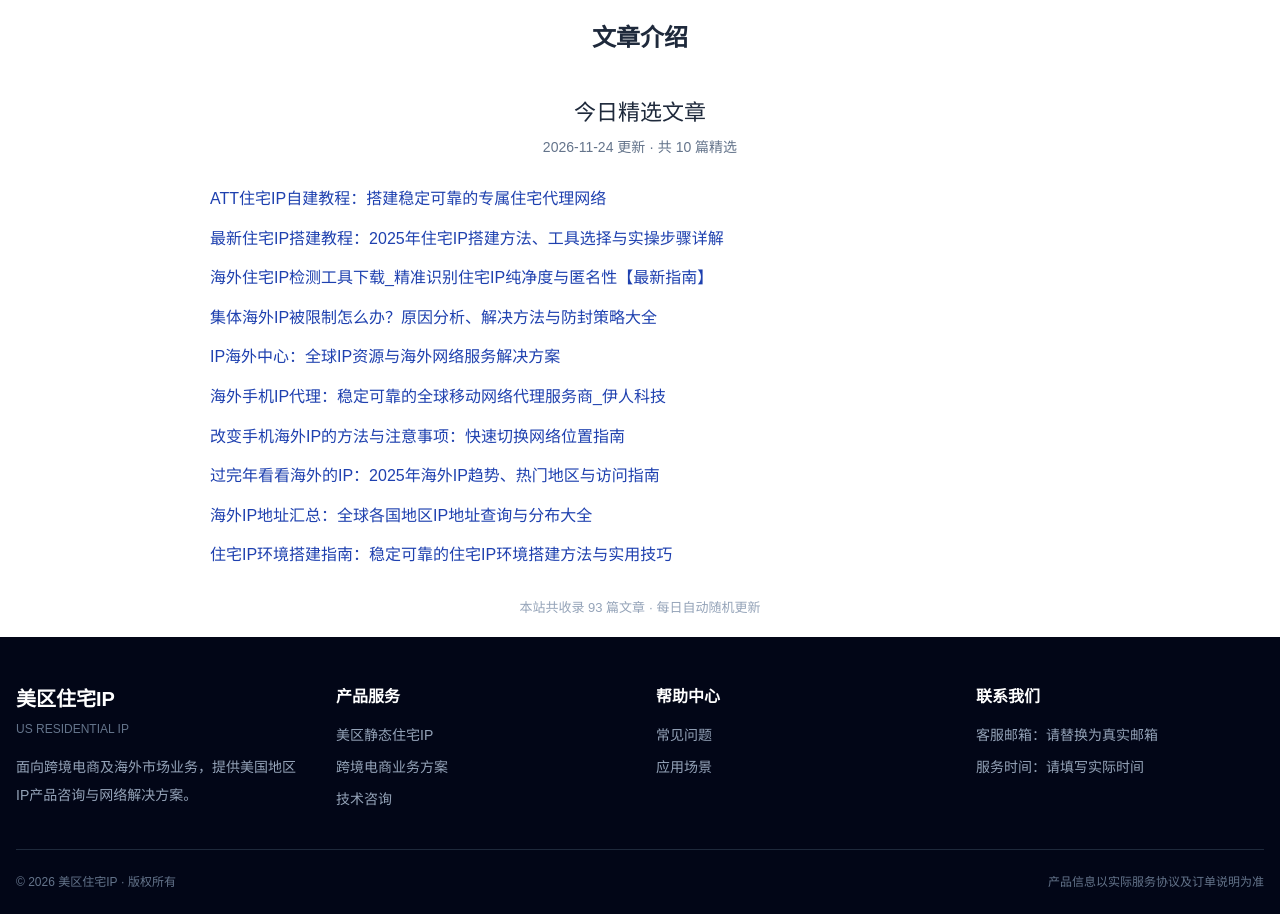
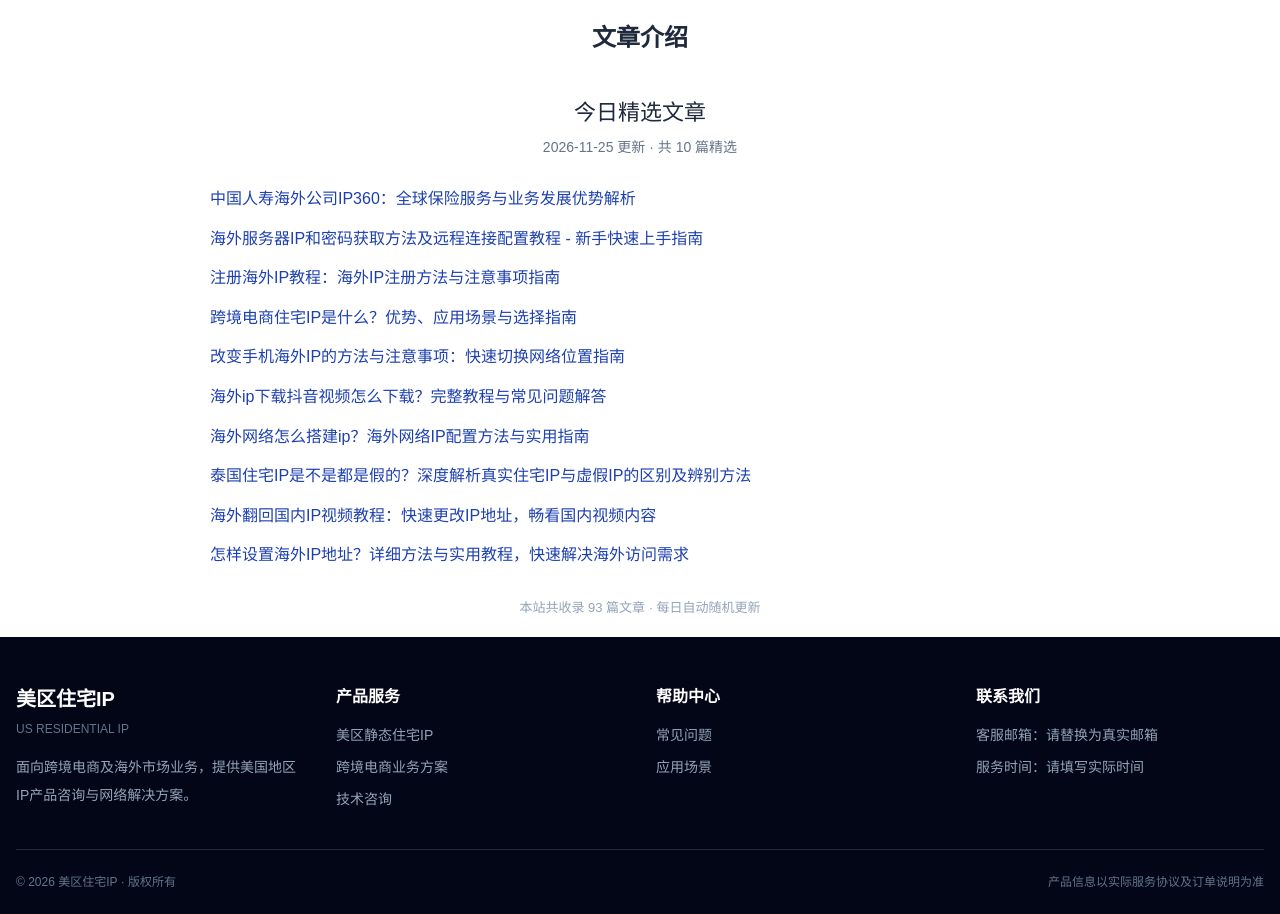
Before and after one commit to ultranova74/ultranova74.github.io, a plain HTML site: page index.html in a window 1280 px wide. Shown: the part 3300-4214 px from the top of the page. Drawn offline with nearby package versions, Linux system fonts and the light colour scheme.

Commit message:
每日文章精选更新 2026-11-25

```diff
--- a/index.html
+++ b/index.html
@@ -293,18 +293,18 @@
         <h2 class="section-title">文章介绍</h2>
         <div class="link-list" style="max-width:900px; margin:0 auto; padding:20px 0;">
             <h2 style="text-align:center; font-size:22px; margin-bottom:8px; color:#1e293b;">今日精选文章</h2>
-            <p style="text-align:center; color:#64748b; font-size:14px; margin-bottom:28px;">2026-11-24 更新 · 共 10 篇精选</p>
+            <p style="text-align:center; color:#64748b; font-size:14px; margin-bottom:28px;">2026-11-25 更新 · 共 10 篇精选</p>
             <ul style="list-style:none; padding:0 20px; margin:0;">
-          <li style="margin-bottom:14px; line-height:1.6;"><a href="pages/0cNkT.html" style="color:#1e40af; text-decoration:none; font-size:16px;">ATT住宅IP自建教程：搭建稳定可靠的专属住宅代理网络</a></li>
-          <li style="margin-bottom:14px; line-height:1.6;"><a href="pages/0BG0s.html" style="color:#1e40af; text-decoration:none; font-size:16px;">最新住宅IP搭建教程：2025年住宅IP搭建方法、工具选择与实操步骤详解</a></li>
-          <li style="margin-bottom:14px; line-height:1.6;"><a href="pages/rjFow.html" style="color:#1e40af; text-decoration:none; font-size:16px;">海外住宅IP检测工具下载_精准识别住宅IP纯净度与匿名性【最新指南】</a></li>
-          <li style="margin-bottom:14px; line-height:1.6;"><a href="pages/ri2y4.html" style="color:#1e40af; text-decoration:none; font-size:16px;">集体海外IP被限制怎么办？原因分析、解决方法与防封策略大全</a></li>
-          <li style="margin-bottom:14px; line-height:1.6;"><a href="pages/rH26D.html" style="color:#1e40af; text-decoration:none; font-size:16px;">IP海外中心：全球IP资源与海外网络服务解决方案</a></li>
-          <li style="margin-bottom:14px; line-height:1.6;"><a href="pages/rj89r.html" style="color:#1e40af; text-decoration:none; font-size:16px;">海外手机IP代理：稳定可靠的全球移动网络代理服务商_伊人科技</a></li>
+          <li style="margin-bottom:14px; line-height:1.6;"><a href="pages/rKka0.html" style="color:#1e40af; text-decoration:none; font-size:16px;">中国人寿海外公司IP360：全球保险服务与业务发展优势解析</a></li>
+          <li style="margin-bottom:14px; line-height:1.6;"><a href="pages/0B9v5.html" style="color:#1e40af; text-decoration:none; font-size:16px;">海外服务器IP和密码获取方法及远程连接配置教程 - 新手快速上手指南</a></li>
+          <li style="margin-bottom:14px; line-height:1.6;"><a href="pages/rj7x1.html" style="color:#1e40af; text-decoration:none; font-size:16px;">注册海外IP教程：海外IP注册方法与注意事项指南</a></li>
+          <li style="margin-bottom:14px; line-height:1.6;"><a href="pages/0c6h0.html" style="color:#1e40af; text-decoration:none; font-size:16px;">跨境电商住宅IP是什么？优势、应用场景与选择指南</a></li>
           <li style="margin-bottom:14px; line-height:1.6;"><a href="pages/rJ57K.html" style="color:#1e40af; text-decoration:none; font-size:16px;">改变手机海外IP的方法与注意事项：快速切换网络位置指南</a></li>
-          <li style="margin-bottom:14px; line-height:1.6;"><a href="pages/rMFRB.html" style="color:#1e40af; text-decoration:none; font-size:16px;">过完年看看海外的IP：2025年海外IP趋势、热门地区与访问指南</a></li>
-          <li style="margin-bottom:14px; line-height:1.6;"><a href="pages/rI5HY.html" style="color:#1e40af; text-decoration:none; font-size:16px;">海外IP地址汇总：全球各国地区IP地址查询与分布大全</a></li>
-          <li style="margin-bottom:14px; line-height:1.6;"><a href="pages/rjh9S.html" style="color:#1e40af; text-decoration:none; font-size:16px;">住宅IP环境搭建指南：稳定可靠的住宅IP环境搭建方法与实用技巧</a></li>
+          <li style="margin-bottom:14px; line-height:1.6;"><a href="pages/rm31T.html" style="color:#1e40af; text-decoration:none; font-size:16px;">海外ip下载抖音视频怎么下载？完整教程与常见问题解答</a></li>
+          <li style="margin-bottom:14px; line-height:1.6;"><a href="pages/RgLho.html" style="color:#1e40af; text-decoration:none; font-size:16px;">海外网络怎么搭建ip？海外网络IP配置方法与实用指南</a></li>
+          <li style="margin-bottom:14px; line-height:1.6;"><a href="pages/rkFzX.html" style="color:#1e40af; text-decoration:none; font-size:16px;">泰国住宅IP是不是都是假的？深度解析真实住宅IP与虚假IP的区别及辨别方法</a></li>
+          <li style="margin-bottom:14px; line-height:1.6;"><a href="pages/RI3Ch.html" style="color:#1e40af; text-decoration:none; font-size:16px;">海外翻回国内IP视频教程：快速更改IP地址，畅看国内视频内容</a></li>
+          <li style="margin-bottom:14px; line-height:1.6;"><a href="pages/RJT3n.html" style="color:#1e40af; text-decoration:none; font-size:16px;">怎样设置海外IP地址？详细方法与实用教程，快速解决海外访问需求</a></li>
             </ul>
             <p style="text-align:center; margin-top:30px; color:#94a3b8; font-size:13px;">本站共收录 93 篇文章 · 每日自动随机更新</p>
         </div>
```
